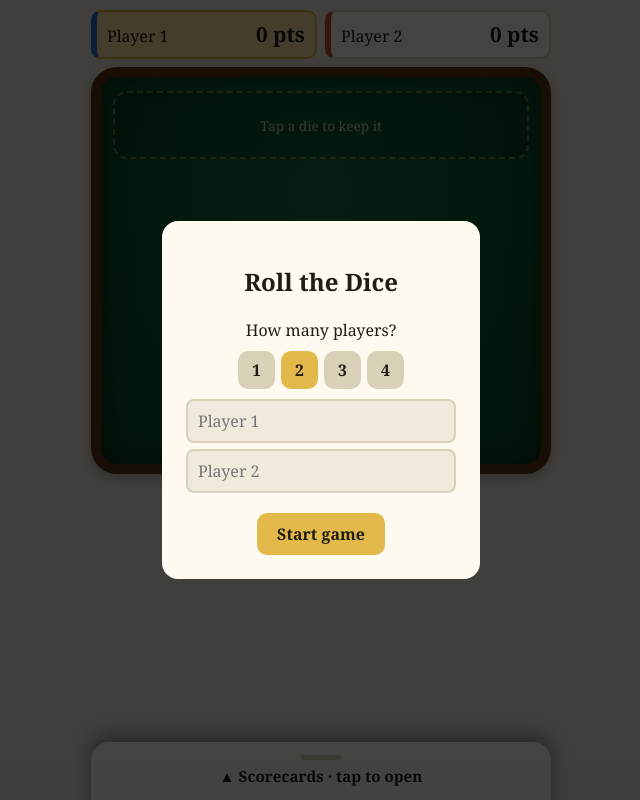
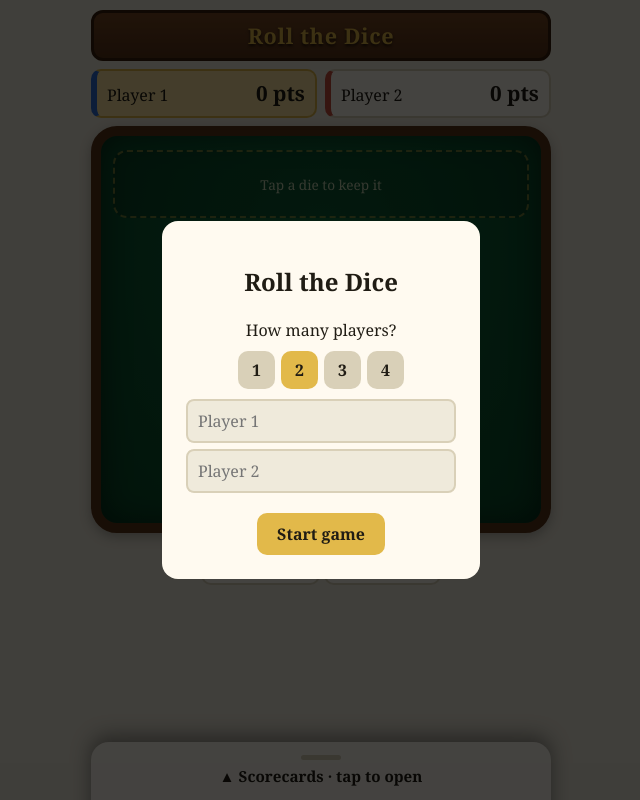
Before and after one commit to lst-2k/dicegames, a plain HTML site: page roll-the-dice.html in a window 1280 px wide. Shown: the whole page, without its empty margins (319-959 px from the left). Drawn offline with Linux system fonts and the light colour scheme.

Commit message:
Add files via upload

```diff
--- a/roll-the-dice.html
+++ b/roll-the-dice.html
@@ -22,6 +22,7 @@ body{margin:0;background:var(--bg);color:var(--ink);font:16px/1.4 Georgia,"Times
 #cf[hidden]{display:none}#cf span{flex:1;max-width:230px;font-size:.95em}
 #cf button{font:700 .95em Georgia,serif;padding:10px 16px;border-radius:10px;border:0;background:#1f8a4c;color:#fff;cursor:pointer}#cf button.no{background:var(--line);color:var(--ink)}
 td.sel{outline:3px solid var(--ink);outline-offset:-3px}
+.gt{margin:0 0 8px;padding:8px 14px;text-align:center;font:700 1.35em Georgia,serif;color:var(--gold);background:linear-gradient(180deg,#7a4a24,#5a3418);border:3px solid #3a200c;border-radius:12px;text-shadow:0 2px 3px #000a;letter-spacing:.03em}
 .top{display:flex;flex-wrap:wrap;gap:8px;margin-bottom:8px}
 .pl{flex:1 1 40%;min-width:0;padding:8px 10px;border-radius:10px;border:2px solid var(--line);background:var(--card);display:flex;justify-content:space-between;align-items:baseline}
 .pl.on{border-color:var(--gold);background:var(--hi)}
@@ -66,6 +67,7 @@ tr.tot td{font-weight:700;font-size:1.1em;border-top:2px solid var(--ink)}
 @media (prefers-reduced-motion:reduce){.tumble,.land,#cup.shake{animation:none}}
 </style></head><body>
 <div id="app">
+ <div class="gt">Roll the Dice</div>
  <div class="top" id="top"></div>
  <div class="felt">
   <div id="tbl"><div class="kz" id="kz">Tap a die to keep it</div><div class="cs"></div><button id="cup" onclick="roll()"><svg viewBox="0 0 84 100" aria-hidden="true"><defs><linearGradient id="cg" x1="0" x2="1"><stop offset="0" stop-color="#6b4c0c"/><stop offset=".4" stop-color="#f2d36f"/><stop offset=".7" stop-color="#a8801c"/><stop offset="1" stop-color="#5e420a"/></linearGradient></defs><path d="M0 13 L11 92 C14 101 70 101 73 92 L84 13 Z" fill="#7a4a24"/><path d="M4.3 44 L79.7 44 L80.3 50 L3.7 50 Z" fill="url(#cg)"/><ellipse cx="42" cy="13" rx="40.5" ry="11" fill="#1a0e05" stroke="#e2b94a" stroke-width="3"/><ellipse cx="42" cy="15" rx="34" ry="6.5" fill="#050200"/></svg><span id="cl">Roll</span></button></div>
@@ -171,7 +173,7 @@ function finish(){
  open=false;render();clearSave();document.getElementById('over').hidden=false;
 }
 function ui(){
- const cup=document.getElementById('cup');cup.disabled=busy||rolls>=3||order.length==5;document.getElementById('cl').textContent=rolls==0?'Roll':'Roll';
+ const cup=document.getElementById('cup');cup.disabled=busy||rolls>=3||order.length==5;document.getElementById('cl').textContent=rolls==0?'Roll':'Roll again';
  document.getElementById('info').textContent=busy?'Rolling…':order.length==5?'All dice kept. The scorecard will open shortly.':rolls==0?(NP==1?'Shake the cup to start your turn.':NAMES[cur]+', shake the cup to start your turn.'):rolls<3?(3-rolls)+' roll'+(3-rolls>1?'s':'')+' left. Tap dice to keep them, then roll again, or slide up the scorecard to score.':'No rolls left. Pick a score on the scorecard.';
 }
 function pot(d,i){
```
Also changed, not shown: shut-the-box.html (+2 -0 lines).
